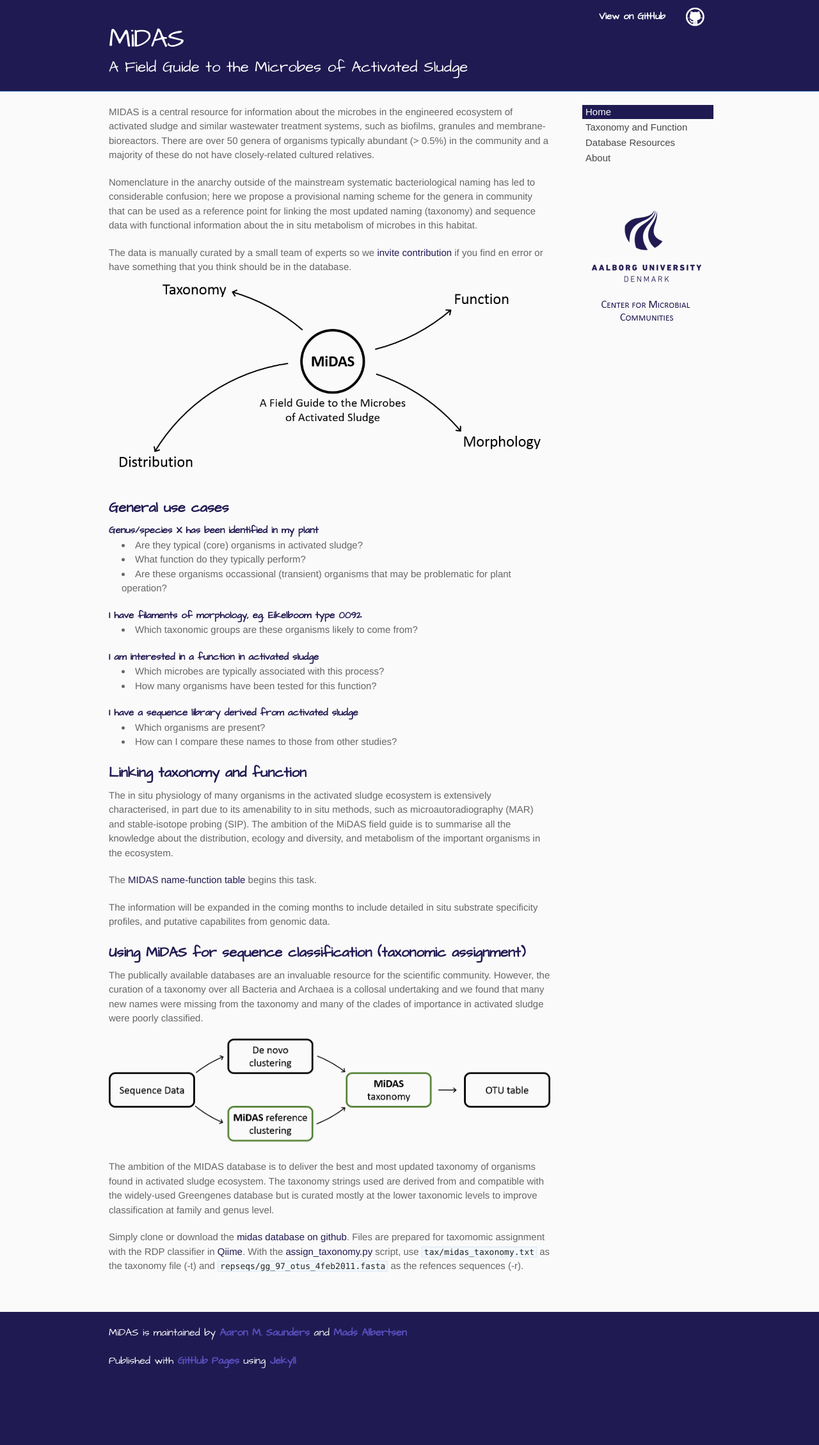
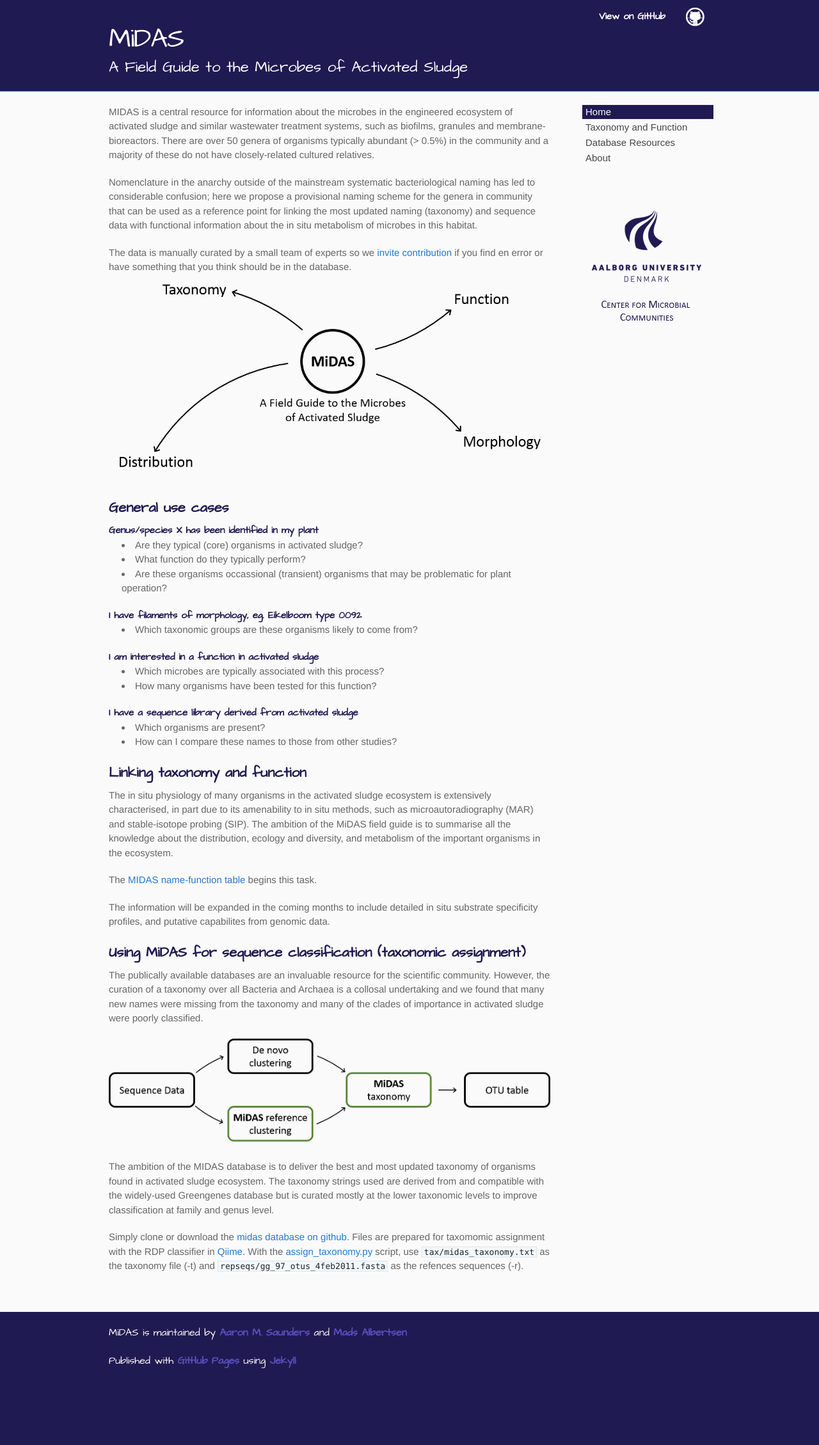
Before and after one commit to aaronsaunders/midas, a Jekyll site: the page built from index.md, in a window 1280 px wide. Shown: the whole page at 64% size. Built offline with Jekyll 4.4.1, drawn with Linux system fonts in a browser that asks for light colours.

Commit message:
updated link color

```diff
--- a/css/stylesheet.css
+++ b/css/stylesheet.css
@@ -61,8 +61,7 @@ body {
 }
 
 a {
-  color: rgb(32,26,82);
-  font-weight: bold;
+  color: #2879d0;
 }
 a:hover {
   color: #2268b2;
```
